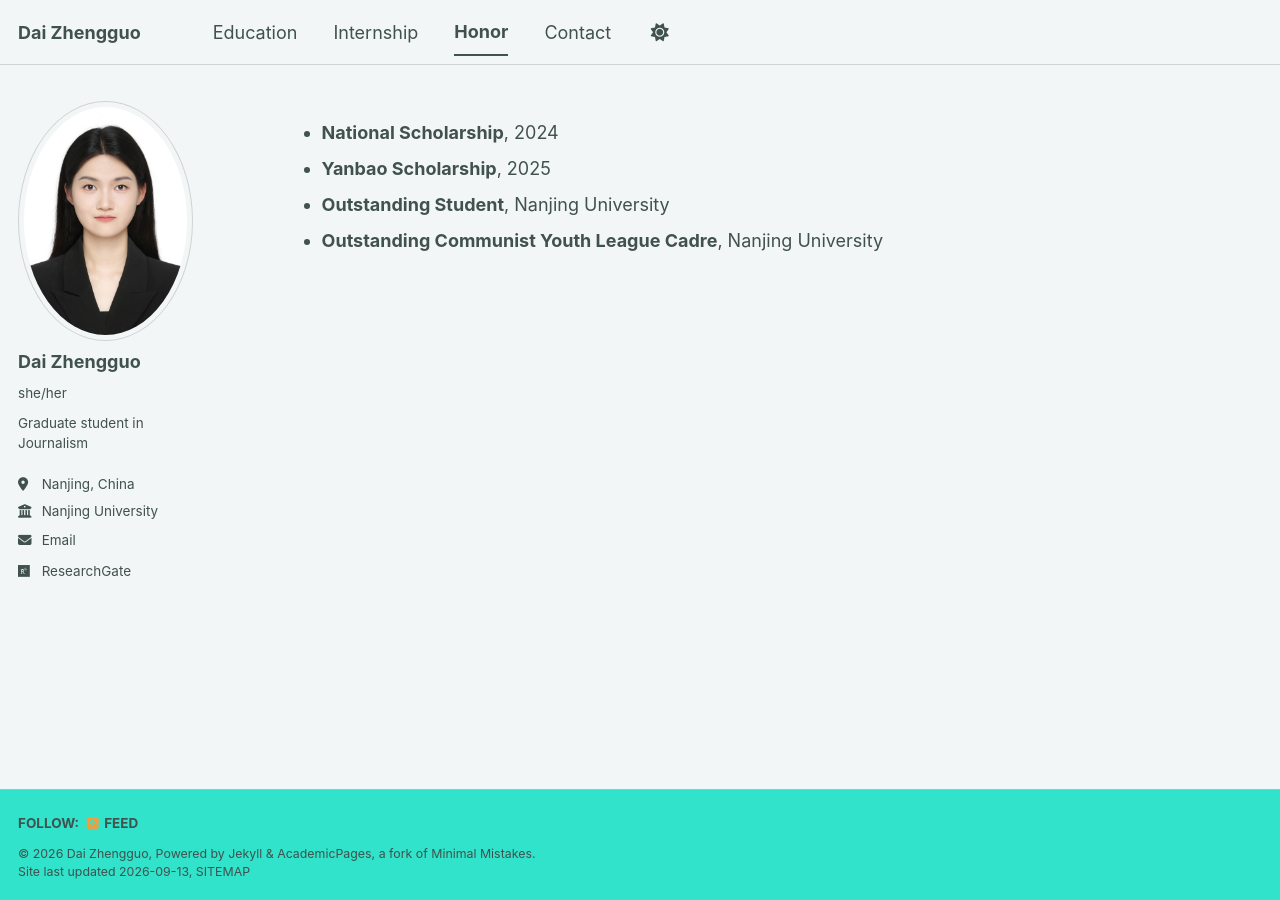
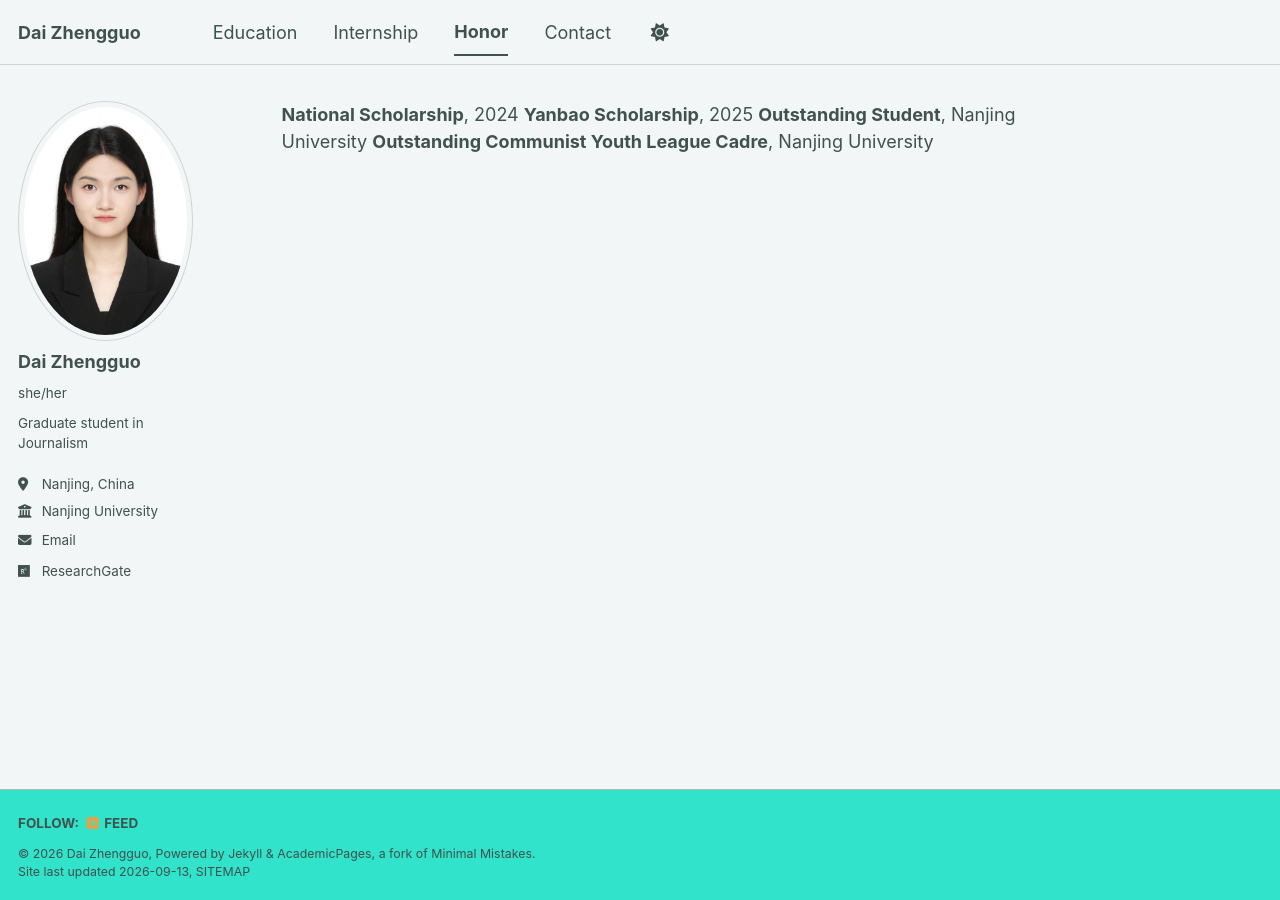
Before and after one commit to ffszsxy/ffszsxy.github.io, a Jekyll site: the page built from _pages/honor.md, in a window 1280 px wide. Built offline with Jekyll 4.4.1, drawn with Linux system fonts in a browser that asks for light colours; a style sheet for code colours, icons or effects is not loaded.

```diff
--- a/_pages/honor.md
+++ b/_pages/honor.md
@@ -3,7 +3,7 @@ title:
 permalink: /honor/
 author_profile: true
 ---
-- **National Scholarship**, 2024
-- **Yanbao Scholarship**, 2025
-- **Outstanding Student**, Nanjing University
-- **Outstanding Communist Youth League Cadre**, Nanjing University
+**National Scholarship**, 2024
+**Yanbao Scholarship**, 2025
+**Outstanding Student**, Nanjing University
+**Outstanding Communist Youth League Cadre**, Nanjing University
```
